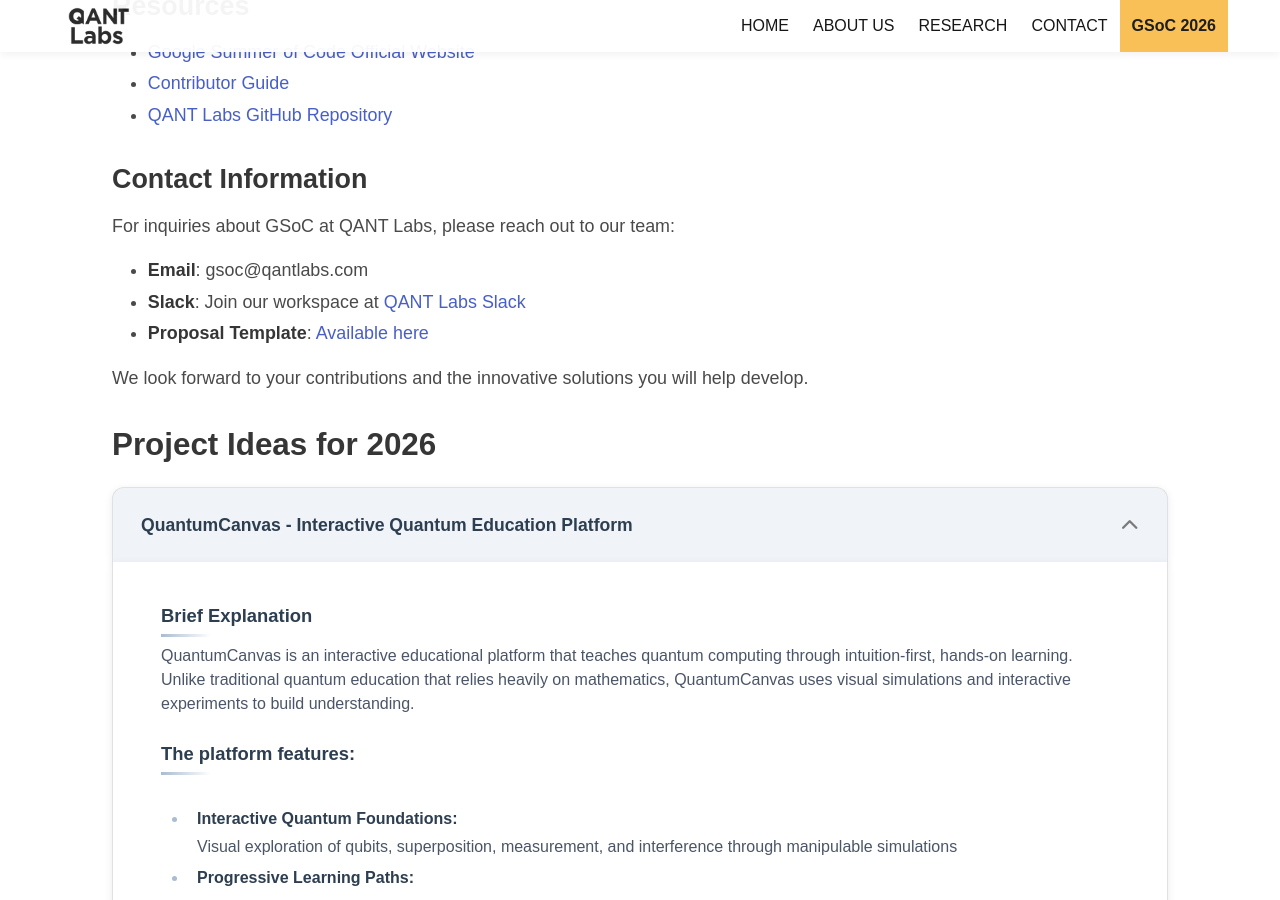
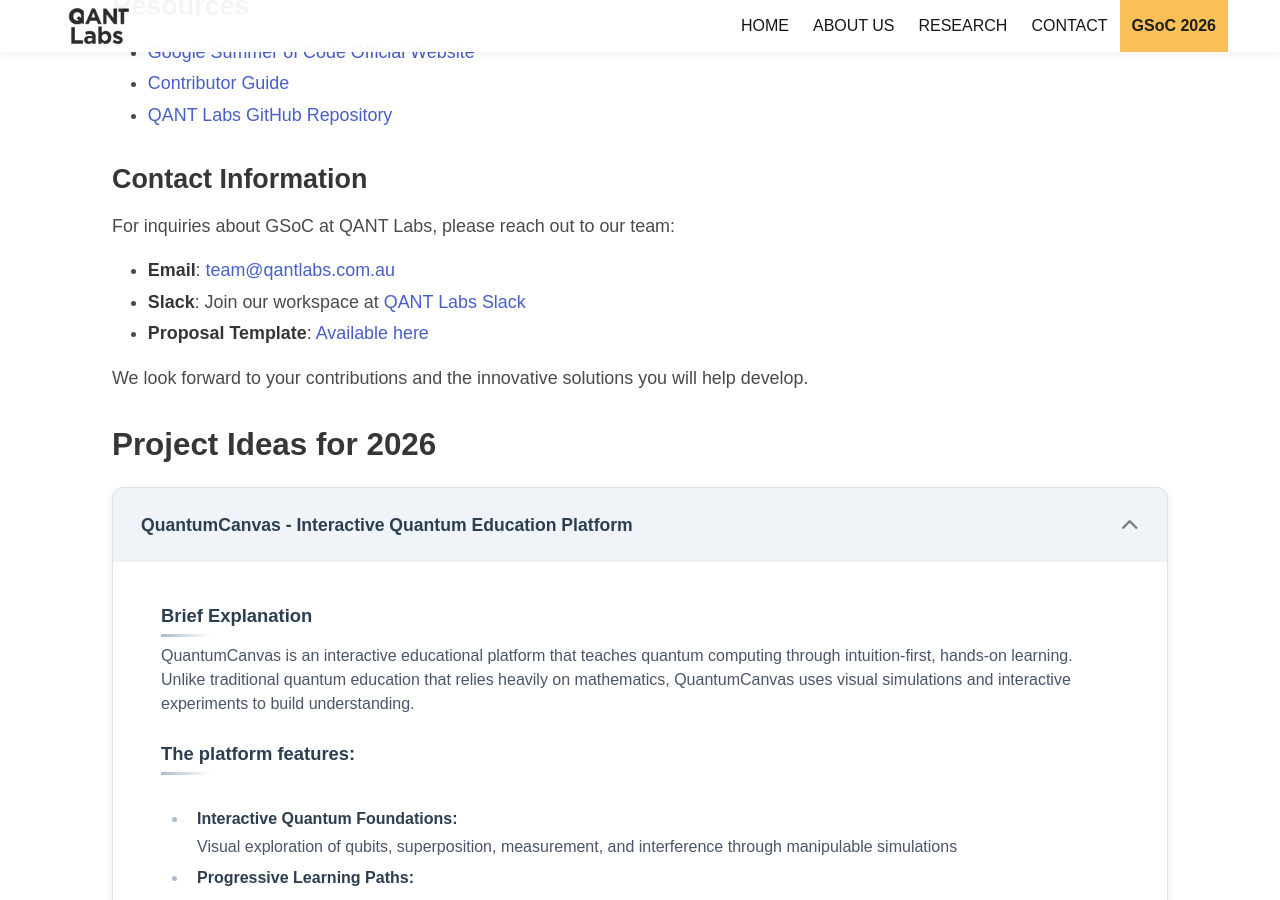
Before and after one commit to QANTLabs/QANTLabs.github.io, a Jekyll site: the page built from gsoc/index.md, in a window 1280 px wide and 900 px high, scrolled down 1421 px. Built offline with Jekyll 4.4.1, drawn with Linux system fonts in a browser that asks for light colours; nearby versions of some CDN libraries; a style sheet for code colours, icons or effects is not loaded.

Commit message:
Update to email address

```diff
--- a/gsoc/index.md
+++ b/gsoc/index.md
@@ -46,7 +46,7 @@ We recommend starting early to build relationships with mentors and refine your
 
 For inquiries about GSoC at QANT Labs, please reach out to our team:
 
-- **Email**: gsoc@qantlabs.com
+- **Email**: [team@qantlabs.com.au](mailto:team@qantlabs.com.au)
 - **Slack**: Join our workspace at [QANT Labs Slack](https://app.slack.com/huddle/T0AD69UH8GY/C0AD6AFTD7S)
 - **Proposal Template**: [Available here](https://docs.google.com/document/d/e/2PACX-1vRtSux2oJfW_ZkqIp43mYsY-hJoOu9UjBRPAmw0kVErPItIsI44hSp56xu9nHPU8Mk4KGcR8DV6-B1I/pub)
 
```
